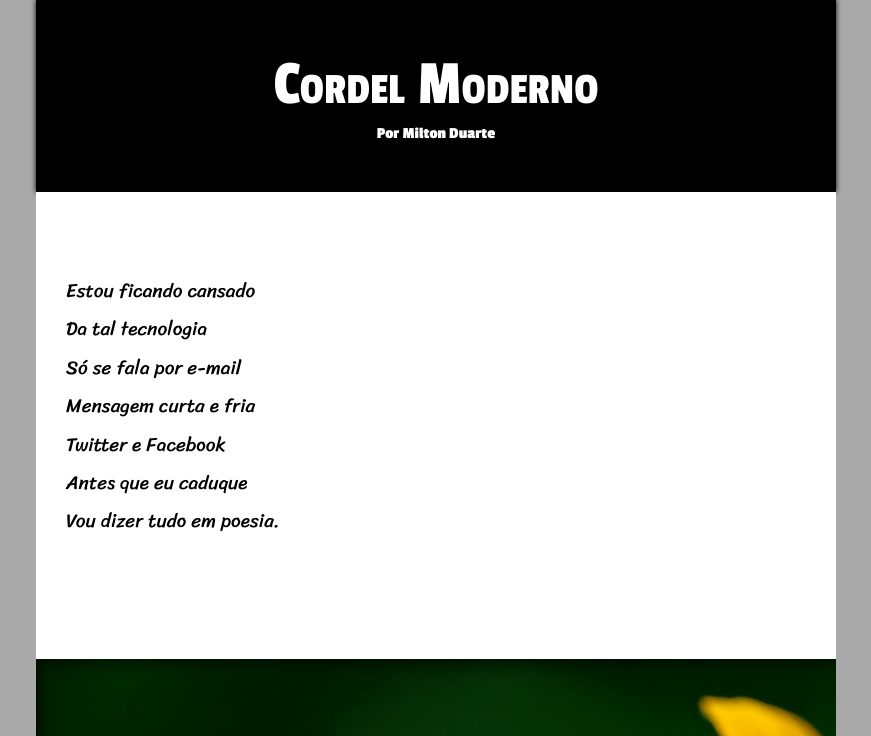
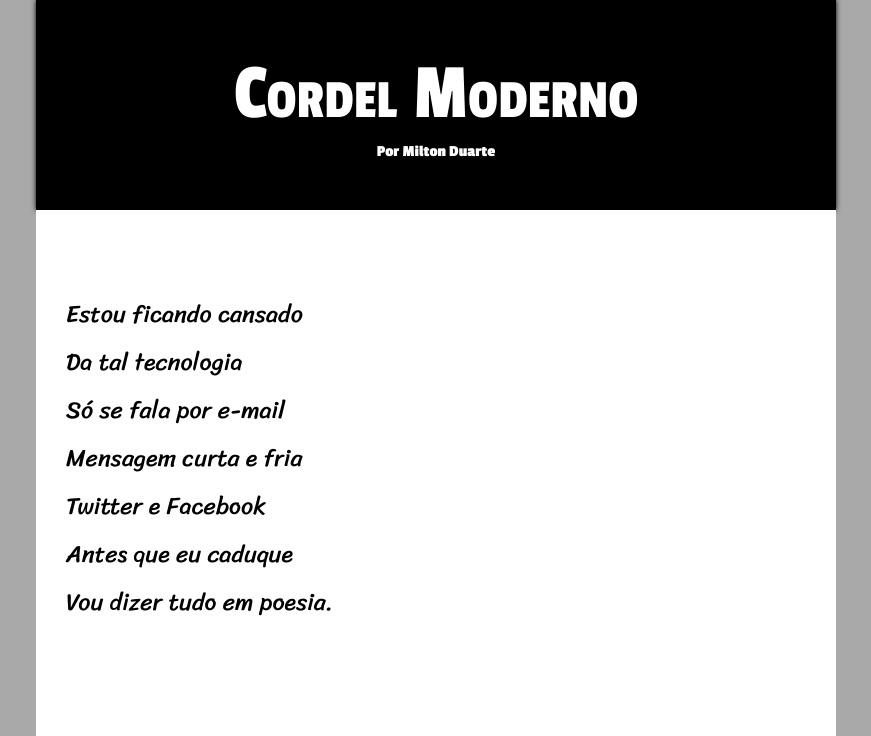
Before and after one commit to edivalcaetano/projeto-cordel, a plain HTML site: page index.html in a window 1280 px wide. Shown: the top 736 px of the page, without its empty margins (204-1075 px from the left). Drawn offline with Linux system fonts and the light colour scheme.

Commit message:
Update style.css
Alterando o tamanho da fonte

```diff
--- a/style.css
+++ b/style.css
@@ -34,7 +34,7 @@ header h1 {
     font-weight: normal;
     font-style: normal;
     font-variant: small-caps;
-    font-size: 5vw;
+    font-size: 5em;
     margin-bottom: 5px;
 }
 
@@ -62,9 +62,8 @@ section {
     padding-top: 10vh;
     padding-bottom: 10vh;
     line-height: 2em;
-    /*padding-left: 30px;*/
     font-family: "Sriracha", sans-serif;
-    font-size: 1.5vw;
+    font-size: 1.5em;
 }
 
 section p {
```
